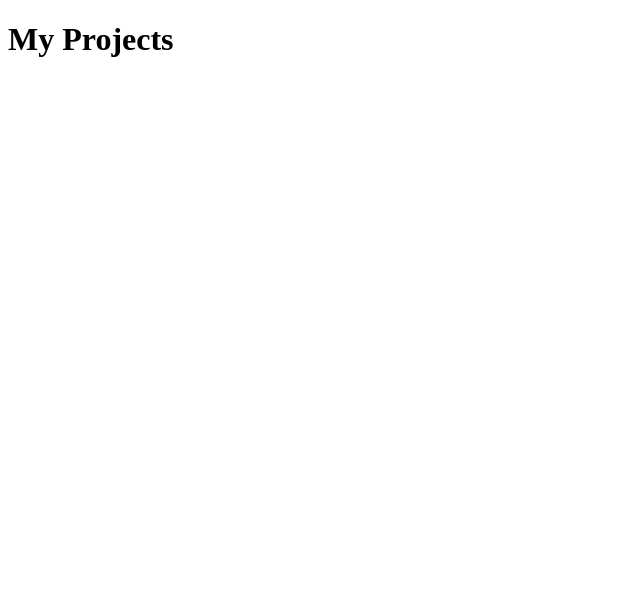
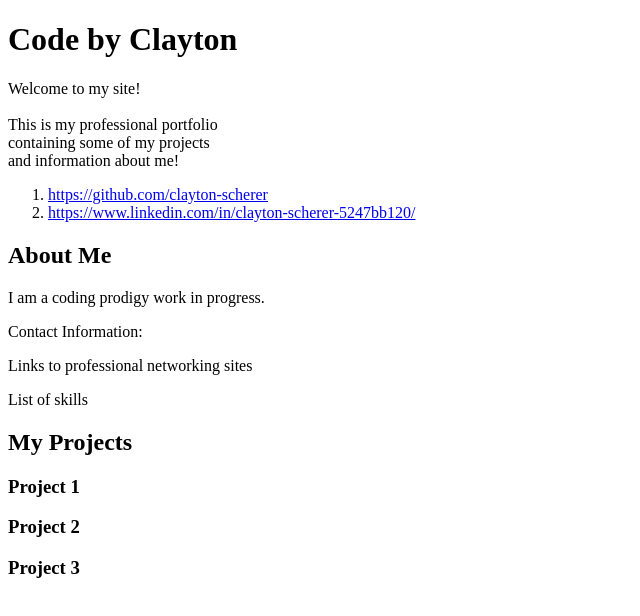
Before and after one commit to clayton-scherer/clayton-scherer.github.io, a plain HTML site: page index.html in a window 1280 px wide. Shown: the whole page, without its empty margins (0-640 px from the left). Drawn offline with Linux system fonts and the light colour scheme.

Commit message:
Portfolio dev.

```diff
--- a/index.html
+++ b/index.html
@@ -5,7 +5,52 @@
     <meta name="viewport" content="width=device-width, initial-scale=1.0" />
     <meta http-equiv="X-UA-Compatible" content="ie=edge" />
     <title>Document</title>
-    <h1>My Projects</h1>
   </head>
-  <body></body>
+  <header class="page-header">
+    <h1>Code by Clayton</h1>
+    <p>
+      Welcome to my site!<br /><br />This is my professional portfolio<br />containing
+      some of my projects<br />and information about me!
+    </p>
+    <nav class="links">
+      <ol>
+        <li class="link">
+          <a href="GitHub">https://github.com/clayton-scherer</a>
+        </li>
+        <li class="link">
+          <a href="LinkedIn"
+            >https://www.linkedin.com/in/clayton-scherer-5247bb120/</a
+          >
+        </li>
+      </ol>
+    </nav>
+  </header>
+  <body>
+    <section class="about-me">
+      <h2>About Me</h2>
+      <p>I am a coding prodigy work in progress.</p>
+      <picture></picture>
+      <p>Contact Information:</p>
+      <p>Links to professional networking sites</p>
+      <p>List of skills</p>
+    </section>
+    <section class="my-projects">
+      <h2>My Projects</h2>
+      <article>
+        <h3>Project 1</h3>
+        <picture></picture>
+        <p></p>
+      </article>
+      <article>
+        <h3>Project 2</h3>
+        <picture></picture>
+        <p></p>
+      </article>
+      <article>
+        <h3>Project 3</h3>
+        <picture></picture>
+        <p></p>
+      </article>
+    </section>
+  </body>
 </html>
```
